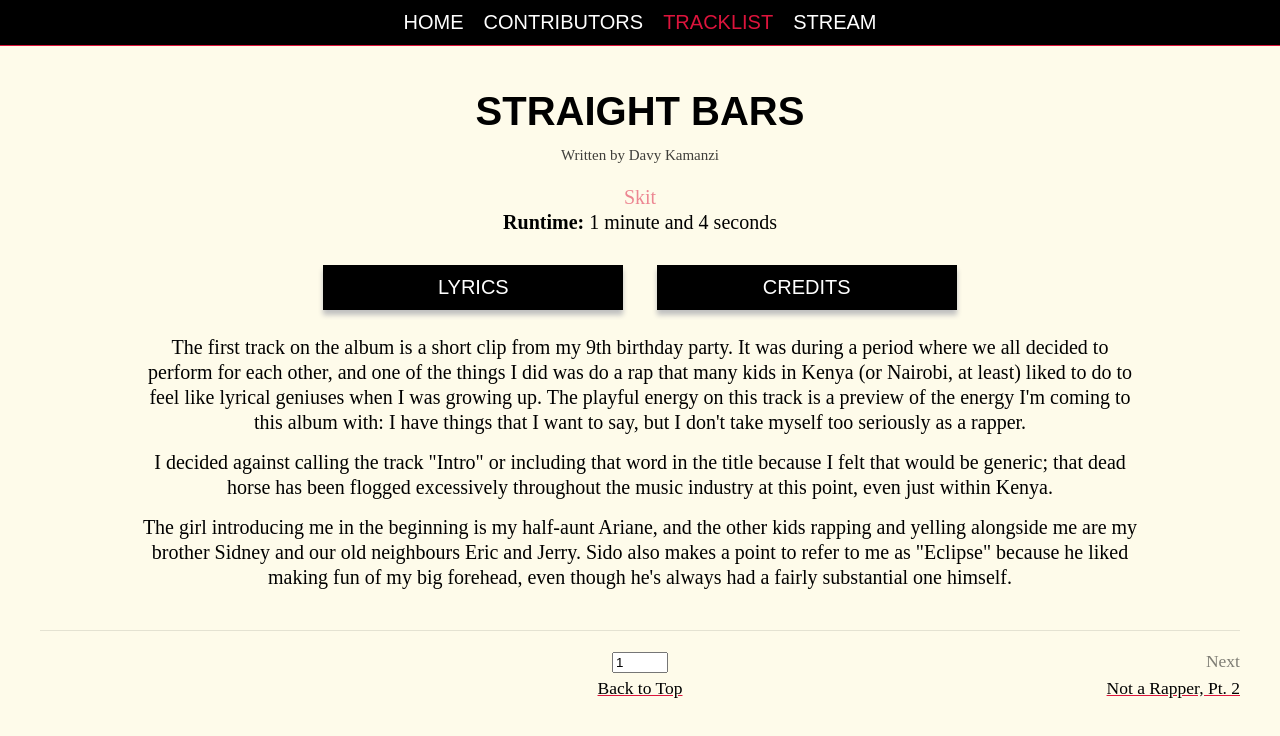
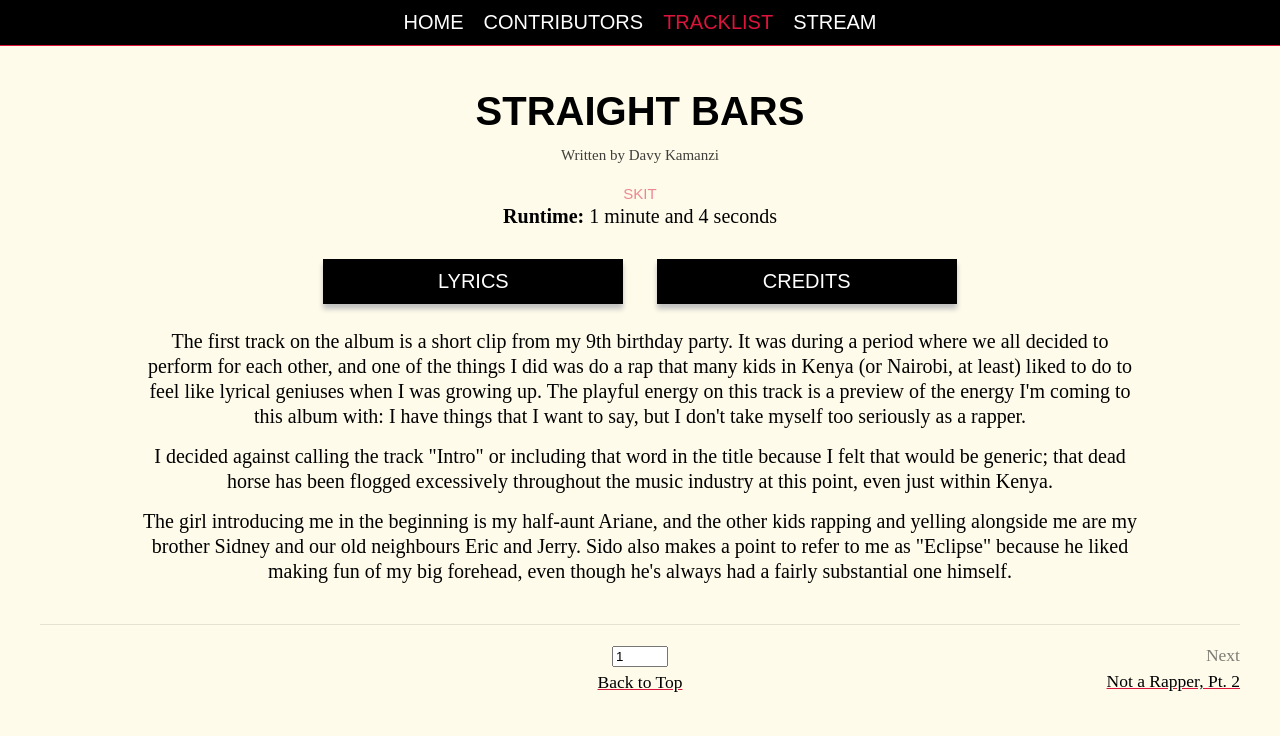
Before and after one commit to DavyK17/man-of-substance, a React (Create React App) app: page /tracks/1 in a window 1280 px wide. Shown: the top 736 px of the page. Built offline with nearby package versions, Linux system fonts and the light colour scheme.

Commit message:
Adjusting track style styling

```diff
--- a/src/assets/style.css
+++ b/src/assets/style.css
@@ -410,6 +410,9 @@ nav a:active {
 }
 
 .track-head .info .style {
+    font-family: "Lexend Deca", sans-serif;
+    font-size: 0.75rem;
+    text-transform: uppercase;
     color: var(--red);
 }
 
```
